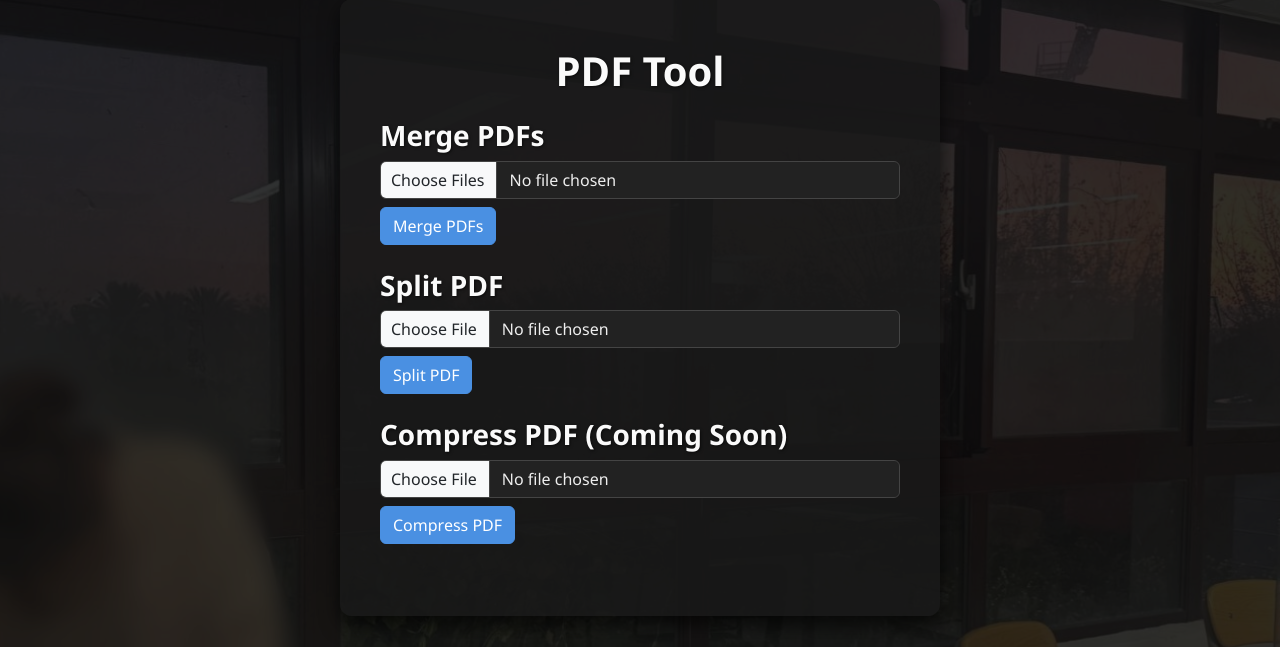
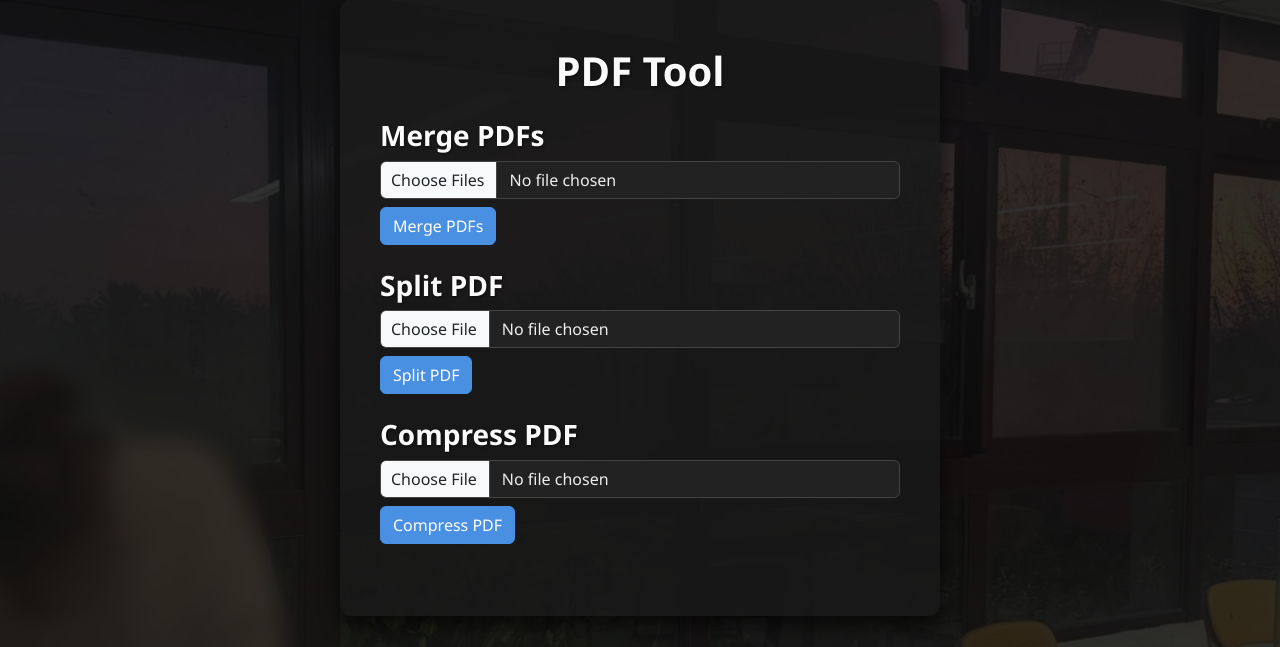
Before and after one commit to ray1990357804ray/pdfwebtool, a Flask app: page / in a window 1280 px wide. Shown: the part 61-708 px from the top of the page. Run offline with Flask 3, Linux system fonts and the light colour scheme; some libraries are stand-ins or nearby versions.

Commit message:
Optimized

```diff
--- a/templates/index.html
+++ b/templates/index.html
@@ -40,8 +40,8 @@
       <button type="submit" class="btn btn-primary">Split PDF</button>
     </form>
 
-    <!-- Compress PDF (disabled for now) -->
-    <h3>Compress PDF (Coming Soon)</h3>
+    <!-- Compress PDF -->
+    <h3>Compress PDF</h3>
     <form action="/compress" method="POST" enctype="multipart/form-data" class="mb-4">
       <input type="file" name="compress_file" class="form-control mb-2" accept="application/pdf" />
       <button type="submit" class="btn btn-primary">Compress PDF</button>
```
